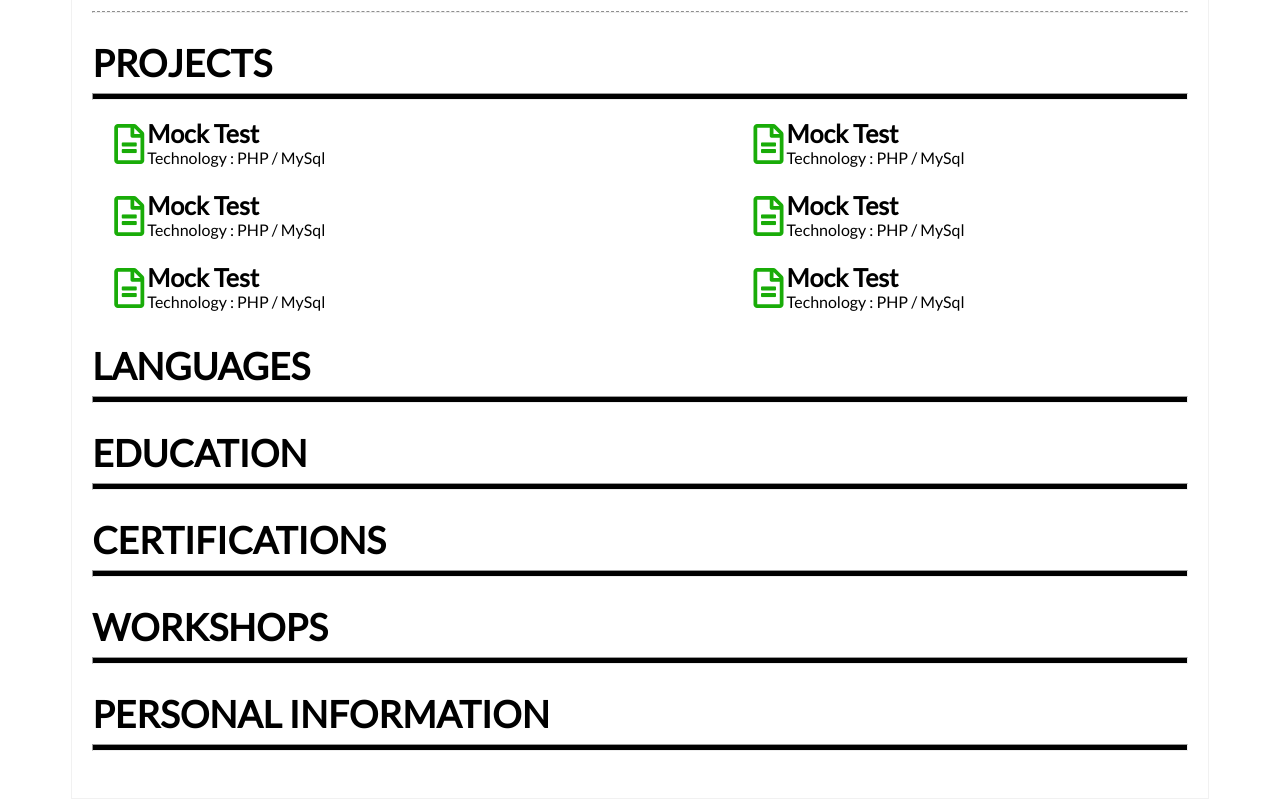
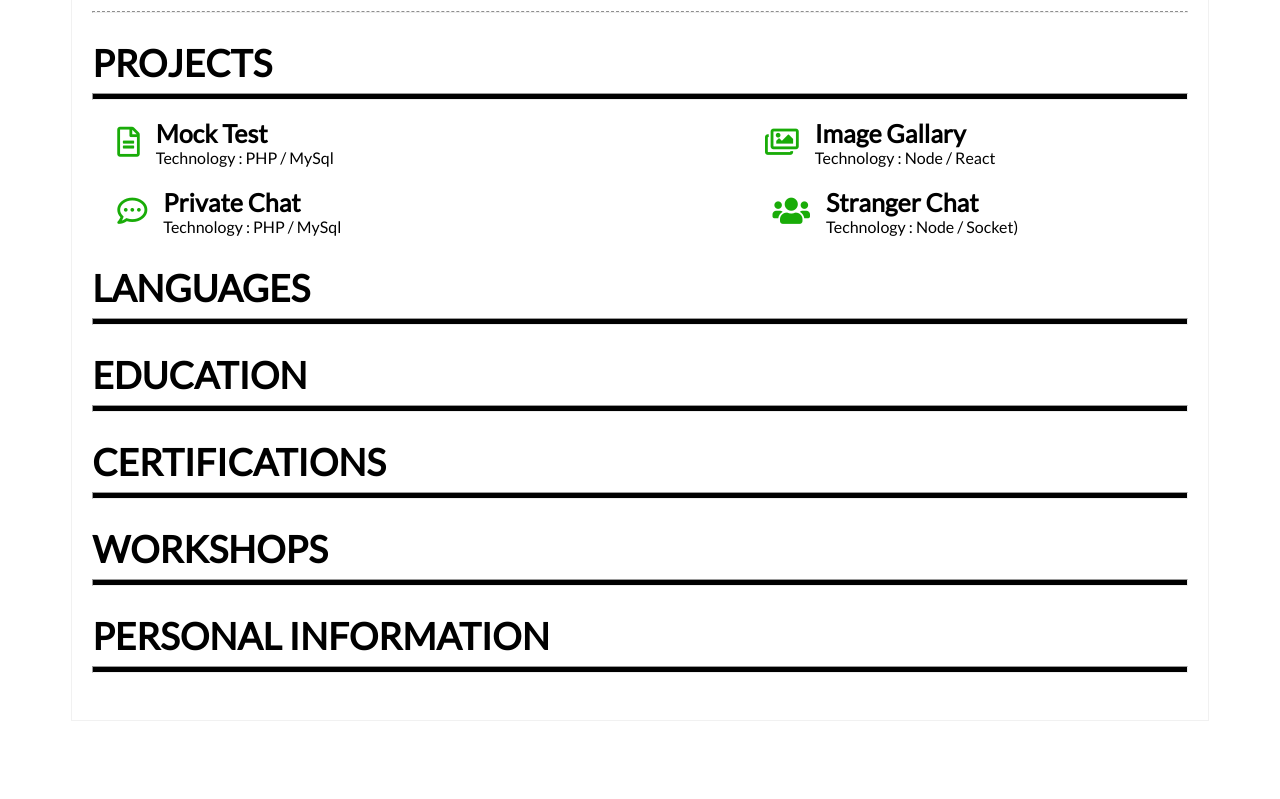
Before and after one commit to karthifairhawn/Resume, a plain HTML site: page index.html in a window 1280 px wide. Shown: the part 984-1783 px from the top of the page. After the commit the page ends 1713 px from the top, so only its background shows below. Drawn offline with Linux system fonts and the light colour scheme.

Commit message:
Project pane

```diff
--- a/assets/main.css
+++ b/assets/main.css
@@ -169,7 +169,11 @@
     padding:2px;
 }
 .icon{
-    font-size: 40px;
+    align-items: center;
+    justify-content: center;
+    padding: 5px !important;
+    margin-right: 10px;
+    font-size: 30px;
     font-weight:600;
     color:#19ac08;
 }
--- a/index.html
+++ b/index.html
@@ -131,14 +131,14 @@
                         </span>
                         <span class="pr pr2">
                             <span class="icon">
-                                <i class="far fa-file-alt"></i>
+                                <i class="far fa-images"></i>
                             </span>
                             <span class="title_info">
                                 <span class="title">
-                                    Mock Test
+                                    Image Gallary
                                 </span>
                                 <span class="desc">
-                                    Technology : PHP / MySql
+                                    Technology : Node / React
                                 </span>
                             </span>
                         </span>
@@ -147,11 +147,11 @@
                     <div class="proj-row">
                         <span class="pr">
                             <span class="icon">
-                                <i class="far fa-file-alt"></i>
+                                <i class="far fa-comment-dots"></i>
                             </span>
                             <span class="title_info">
                                 <span class="title">
-                                    Mock Test
+                                    Private Chat
                                 </span>
                                 <span class="desc">
                                     Technology : PHP / MySql
@@ -160,42 +160,14 @@
                         </span>
                         <span class="pr pr2">
                             <span class="icon">
-                                <i class="far fa-file-alt"></i>
+                                <i class="fas fa-users"></i>
                             </span>
                             <span class="title_info">
                                 <span class="title">
-                                    Mock Test
+                                    Stranger Chat
                                 </span>
                                 <span class="desc">
-                                    Technology : PHP / MySql
-                                </span>
-                            </span>
-                        </span>
-                    </div>
-                    <div class="proj-row">
-                        <span class="pr">
-                            <span class="icon">
-                                <i class="far fa-file-alt"></i>
-                            </span>
-                            <span class="title_info">
-                                <span class="title">
-                                    Mock Test
-                                </span>
-                                <span class="desc">
-                                    Technology : PHP / MySql
-                                </span>
-                            </span>
-                        </span>
-                        <span class="pr pr2">
-                            <span class="icon">
-                                <i class="far fa-file-alt"></i>
-                            </span>
-                            <span class="title_info">
-                                <span class="title">
-                                    Mock Test
-                                </span>
-                                <span class="desc">
-                                    Technology : PHP / MySql
+                                    Technology : Node / Socket)
                                 </span>
                             </span>
                         </span>
```
